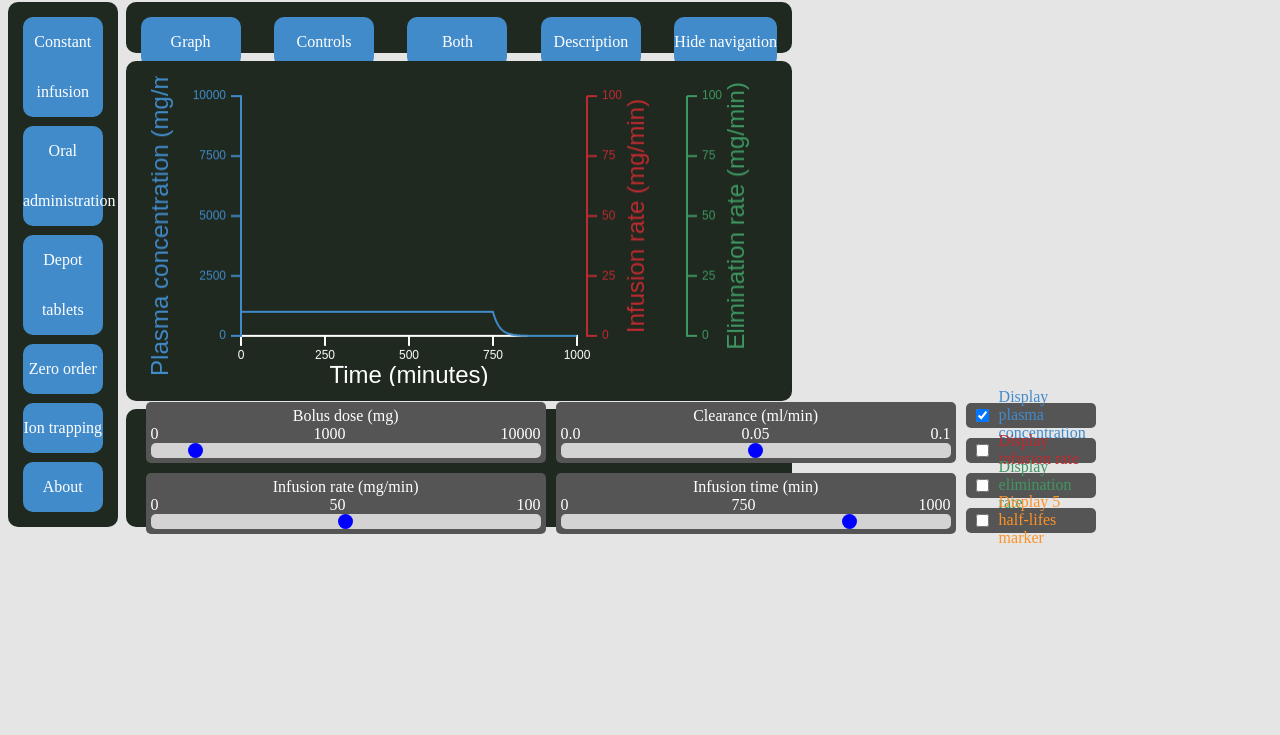
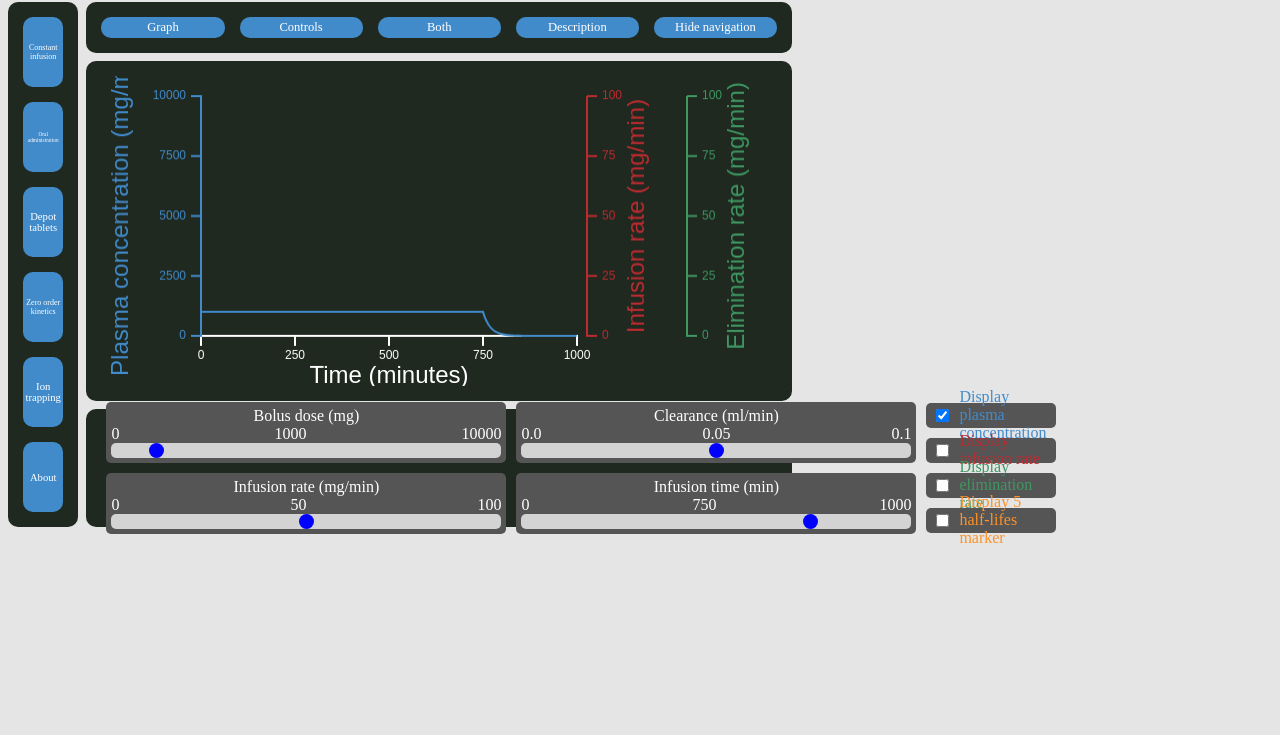
Before and after one commit to Anders-Hanell/UUPS, a plain HTML site: page index.html in a window 1280 px wide. Shown: the part 65-800 px from the top of the page. Drawn offline with nearby package versions, Linux system fonts and the light colour scheme.

Commit message:
Further adjustment to make content fit available size.

```diff
--- a/ColorStyles.sass
+++ b/ColorStyles.sass
@@ -15,7 +15,7 @@ body
 .Container
   background-color: $DefinedColor_DarkBlue
 
-.NavigationButton
+.ButtonContainer
     background-color: $DefinedColor_Blue
     color: white
 
@@ -25,7 +25,6 @@ body
 
 .MathJax
   color: coral
-  // color: #bd2b30
 
 #BasicInfusion_DisplayPlasmaConcentrationCheckbox p
   color: $DefinedColor_Blue
--- a/CustomElements.js
+++ b/CustomElements.js
@@ -35,11 +35,25 @@ class TabPanel extends HTMLElement {
 
   connectedCallback() {
     this.innerHTML = `
-    <p class="NavigationButton" onclick="OnGraphButtonClick()">Graph</p>
-    <p class="NavigationButton" onclick="OnControlsButtonClick()">Controls</p>
-    <p class="NavigationButton" onclick="OnBothButtonClick()">Both</p>
-    <p class="NavigationButton" onclick="OnDescriptionButtonClick()">Description</p>
-    <p class="NavigationButton" id="ToggleNavigationButton" onclick="ToggleNavigation()">Hide navigation</p>
+    <div class="ButtonContainer" id="GraphButton" onclick="OnGraphButtonClick()">
+      <span>Graph</span>
+    </div>
+
+    <div class="ButtonContainer" id="ControlsButton" onclick="OnControlsButtonClick()">
+      <span>Controls</span>
+    </div>
+
+    <div class="ButtonContainer" id="BothButton" onclick="OnBothButtonClick()">
+      <span>Both</span>
+    </div>
+
+    <div class="ButtonContainer" id="DescriptionButton" onclick="OnDescriptionButtonClick()">
+      <span>Description</span>
+    </div>
+
+    <div class="ButtonContainer" id="ToggleNavigationButton" onclick="ToggleNavigation()">
+      <span>Hide navigation</span>
+    </div>
         `;
   }
 }
--- a/EventHandler.js
+++ b/EventHandler.js
@@ -1,3 +1,5 @@
+var NavigationIsVisible = true;
+
 function OnStartup() {
   let bodyHeight = screen.availHeight - (window.outerHeight - window.innerHeight);
   let bodyWidth = screen.availWidth - (window.outerWidth - window.innerWidth);
@@ -5,9 +7,42 @@ function OnStartup() {
   document.body.style.height = bodyHeight + "px";
   document.body.style.width = bodyWidth + "px";
 
-  const titleContainer = document.getElementById("MainTitlePanel");
-  let fontSize = titleContainer.scrollHeight / 2;
-  titleContainer.style.fontSize = fontSize + "px";
+  AdjustFontSize("MainTitlePanel", 0.95, 0.60);
+  AdjustButtonTextSize();
+}
+
+function AdjustFontSize(containerId, maxWidthPercent, maxHeightPercent) {
+  const container = document.getElementById(containerId);
+  const textSpan = container.querySelector('span');
+
+  container.style.fontSize = "1px";
+
+  let availableWidth = container.scrollWidth * maxWidthPercent;
+  let availableHeight = container.scrollHeight * maxHeightPercent;
+
+  let currentTextWidth = textSpan.scrollWidth;
+  let currentTextHeigth = textSpan.scrollHeight;
+
+  let widthScaling = availableWidth / currentTextWidth;
+  let heightScaling = availableHeight / currentTextHeigth;
+  let scaling = Math.min(widthScaling, heightScaling);
+
+  container.style.fontSize = scaling + "px";
+}
+
+function AdjustButtonTextSize() {
+  AdjustFontSize("ConstantInfusionButton", 0.80, 0.60);
+  AdjustFontSize("OralAdministrationButton", 0.80, 0.60);
+  AdjustFontSize("DepotTabletsButton", 0.80, 0.60);
+  AdjustFontSize("ZeroOrderButton", 0.80, 0.60);
+  AdjustFontSize("IonTrappingButton", 0.80, 0.60);
+  AdjustFontSize("AboutButton", 0.80, 0.60);
+
+  AdjustFontSize("GraphButton", 0.80, 0.60);
+  AdjustFontSize("ControlsButton", 0.80, 0.60);
+  AdjustFontSize("BothButton", 0.80, 0.60);
+  AdjustFontSize("DescriptionButton", 0.80, 0.60);
+  AdjustFontSize("ToggleNavigationButton", 0.80, 0.60);
 }
 
 function OnWindowResize() {
@@ -29,9 +64,8 @@ function OnSidebarButtonClick(buttonId) {
 
 function ToggleNavigation() {
   const toggleButton = document.getElementById("ToggleNavigationButton");
-  const buttonText = toggleButton.textContent;
 
-  if (buttonText == "Hide navigation"){
+  if (NavigationIsVisible) {
     toggleButton.textContent = "Show navigation";
     HideNavigation();
   }
@@ -39,9 +73,13 @@ function ToggleNavigation() {
     toggleButton.textContent = "Hide navigation";
     ShowNavigation();
   }
+
+  NavigationIsVisible = !NavigationIsVisible;
 }
 
 function HideNavigation() {
+  console.log("Attempting to hide the navigation!");
+
   const titlePanel = document.getElementById("MainTitlePanel");
   titlePanel.style.display = "none";
 
@@ -56,7 +94,7 @@ function HideNavigation() {
 function ShowNavigation() {
   const gridContainer = document.getElementById("GridContainer");
   gridContainer.style.gridTemplateRows = "10fr 10fr 80fr";
-  gridContainer.style.gridTemplateColumns = "15fr 85fr";
+  gridContainer.style.gridTemplateColumns = "10fr 90fr";
 
   const titlePanel = document.getElementById("MainTitlePanel");
   titlePanel.style.display = "flex";
--- a/FlexStyle.css
+++ b/FlexStyle.css
@@ -12,7 +12,7 @@ body {
 
 #GridContainer {
     display: grid;
-    grid-template-columns: 15% 85%;
+    grid-template-columns: 10% 90%;
     grid-template-rows: 10% 10% 80%;
     justify-content: space-around;
     width: 100%;
@@ -30,6 +30,7 @@ body {
     align-items: center;
     margin-bottom: 1vh;
     white-space: nowrap;
+    font-size: 500px;
 }
 
 .Container {
@@ -47,19 +48,28 @@ body {
     border-radius: 10px;
     display: flex;
     flex-direction: column;
-    /* align-items: center; */
-    justify-content: space-between;
+    align-items: center;
+    justify-content: space-evenly;
     margin-right: 1vh;
     margin-bottom: 1vh;
+    padding: 15px;
+    padding-bottom: 0px;
 }
 
-#Sidebar p {
-    text-decoration: none;
-    min-height: 50px;
-    border-radius: 10px;
+#Sidebar .ButtonContainer {
+  height: 100%;
+  width: 100%;
+  display: flex;
+  justify-content: space-around;
+  align-items: center;
+  margin-bottom: 15px;
+  white-space: nowrap;
+  border-radius: 10px;
+  font-size: 1px;
+}
+
+#Sidebar span {
     text-align: center;
-    vertical-align: middle;
-    line-height: 50px;
 }
 
 #TabPanel {
@@ -68,17 +78,22 @@ body {
     border-radius: 10px;
     display: flex;
     flex-direction: row;
-    justify-content: space-between;
+    justify-content: space-evenly;
+    padding: 15px;
+    padding-right: 0px;
 }
 
-#TabPanel p {
-    text-decoration: none;
-    min-height: 50px;
-    min-width: 100px;
-    border-radius: 10px;
-    text-align: center;
-    vertical-align: middle;
-    line-height: 50px;
+#TabPanel div {
+  width: 100%;
+  height: 100%;
+  display: flex;
+  justify-content: space-around;
+  align-items: center;
+  text-decoration: none;
+  border-radius: 10px;
+  text-align: center;
+  vertical-align: middle;
+  margin-right: 15px;
 }
 
 #ContentContainer {
--- a/index.html
+++ b/index.html
@@ -35,12 +35,31 @@
       </div>
 
       <section id="Sidebar" class="Container">
-        <p class="NavigationButton" id="ConstantInfusionButton" onclick="OnSidebarButtonClick(this.id)">Constant infusion</p>
-        <p class="NavigationButton" id="OralAdministrationButton" onclick="OnSidebarButtonClick(this.id)">Oral administration</p>
-        <p class="NavigationButton" id="DepotTabletsButton" onclick="OnSidebarButtonClick(this.id)">Depot tablets</p>
-        <p class="NavigationButton" id="ZeroOrderButton" onclick="OnSidebarButtonClick(this.id)">Zero order</p>
-        <p class="NavigationButton" id="IonTrappingButton" onclick="OnSidebarButtonClick(this.id)">Ion trapping</p>
-        <p class="NavigationButton" id="AboutButton" onclick="OnSidebarButtonClick(this.id)">About</p>
+
+        <div class="ButtonContainer" id="ConstantInfusionButton" onclick="OnSidebarButtonClick(this.id)">
+          <span>Constant<br>infusion</span>
+        </div>
+
+        <div class="ButtonContainer" id="OralAdministrationButton" onclick="OnSidebarButtonClick(this.id)">
+          <span>Oral<br>administration</span>
+        </div>
+
+        <div class="ButtonContainer" id="DepotTabletsButton" onclick="OnSidebarButtonClick(this.id)">
+          <span>Depot<br>tablets</span>
+        </div>
+
+        <div class="ButtonContainer" id="ZeroOrderButton" onclick="OnSidebarButtonClick(this.id)">
+          <span>Zero order<br>kinetics</span>
+        </div>
+
+        <div class="ButtonContainer" id="IonTrappingButton" onclick="OnSidebarButtonClick(this.id)">
+          <span>Ion<br>trapping</span>
+        </div>
+
+        <div class="ButtonContainer" id="AboutButton" onclick="OnSidebarButtonClick(this.id)">
+          <span>About</span>
+        </div>
+
       </section>
 
       <tab-panel id="TabPanel" class="Container"></tab-panel>
```
Also changed, not shown: ColorStyles.css, 1 other file.
